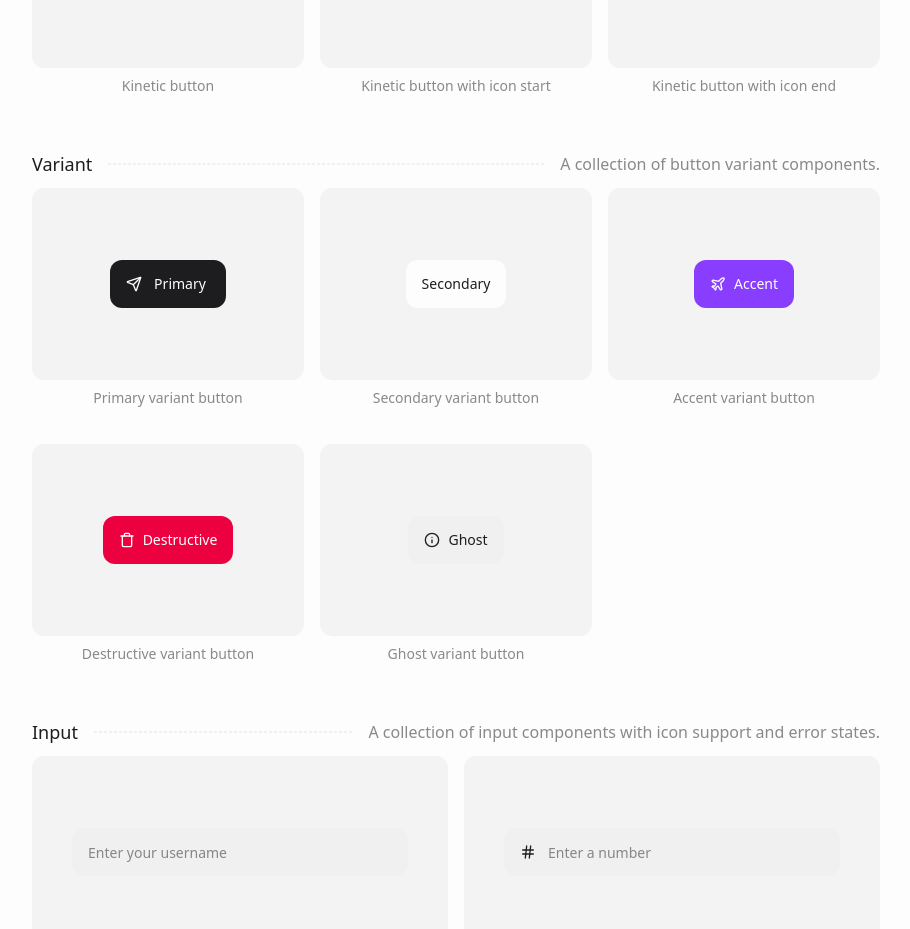
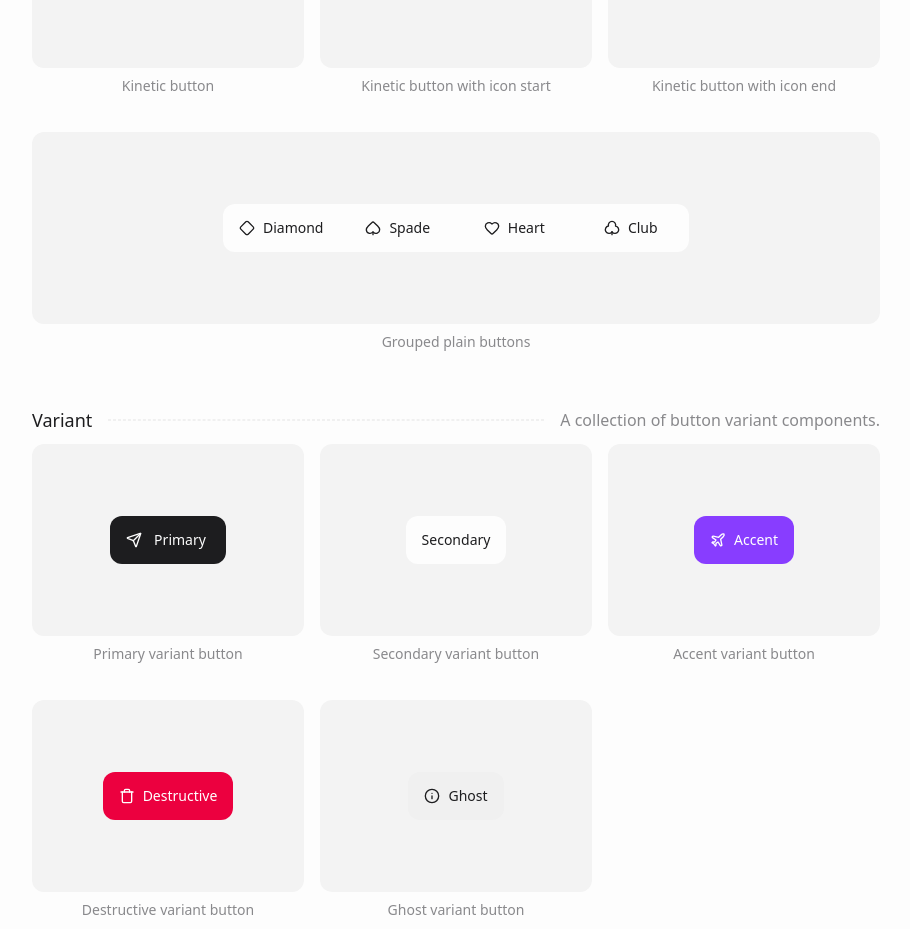
Before and after one commit to hdytrfli/fourteen-ui, a React (Vite) app: page / in a window 1280 px wide. Shown: the part 2220-3149 px from the top of the page, without its empty margins (184-1094 px from the left). Built offline with nearby package versions, Linux system fonts and the light colour scheme; a web font is replaced by a local one.

Commit message:
chore: add new grouped button example in button collection

```diff
--- a/src/components/collections/button-collection.tsx
+++ b/src/components/collections/button-collection.tsx
@@ -15,6 +15,10 @@ import {
 	Play,
 	Square,
 	Users,
+	Club,
+	Heart,
+	Spade,
+	Diamond,
 } from 'lucide-react';
 
 import { Gallery } from '@/components/primitive/gallery';
@@ -27,6 +31,7 @@ import { KineticButton } from '@/components/collections/button/kinetic-button';
 import { RollingButton } from '@/components/collections/button/rolling-button';
 import { MagneticButton } from '@/components/collections/button/magnetic-button';
 import { ScrambleButton } from '@/components/collections/button/scramble-button';
+import { Group } from '../primitive/group';
 
 interface ButtonCollectionProps {
 	//
@@ -140,6 +145,27 @@ export const ButtonCollection: React.FC<ButtonCollectionProps> = () => {
 			<Showcase label='Kinetic button with icon end'>
 				<KineticButton label='Lets go' icon={Activity} position='end' variant={variant} />
 			</Showcase>
+
+			<Showcase label='Grouped plain buttons' className='col-span-full'>
+				<Group className='grid grid-cols-4' focusable={false}>
+					<Button variant={variant}>
+						<Diamond size={16} />
+						<span className='sr-only md:not-sr-only'>Diamond</span>
+					</Button>
+					<Button variant={variant}>
+						<Spade size={16} />
+						<span className='sr-only md:not-sr-only'>Spade</span>
+					</Button>
+					<Button variant={variant}>
+						<Heart size={16} />
+						<span className='sr-only md:not-sr-only'>Heart</span>
+					</Button>
+					<Button variant={variant}>
+						<Club size={16} />
+						<span className='sr-only md:not-sr-only'>Club</span>
+					</Button>
+				</Group>
+			</Showcase>
 		</Gallery>
 	);
 };
--- a/src/components/primitive/group.tsx
+++ b/src/components/primitive/group.tsx
@@ -4,20 +4,27 @@ import { cn } from '@/libs/utils';
 
 interface GroupProps extends React.ComponentProps<'div'> {
 	invalid?: boolean;
+	focusable?: boolean;
 	children: React.ReactNode;
 }
 
 /**
  * Group container for input groups with focus ring and rounded corners.
  */
-export const Group = ({ invalid = false, children, className, ...rest }: GroupProps) => {
+export const Group = ({
+	children,
+	className,
+	invalid = false,
+	focusable = true,
+	...rest
+}: GroupProps) => {
 	return (
 		<div
 			className={cn(
 				'flex items-center',
 				'rounded-xl overflow-hidden',
-				'focus-within:ring-2 focus-within:ring-accent',
 				'**:rounded-none **:focus-visible:ring-0 **:ring-0',
+				{ 'focus-within:ring-2 focus-within:ring-accent': focusable },
 				{ 'ring-2 ring-destructive': invalid },
 				className
 			)}
```
